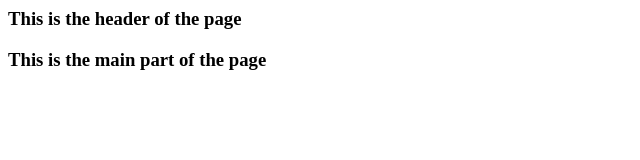
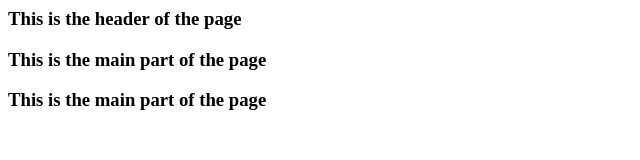
Before and after one commit to mustaphaolaonipekun/gitdev, a plain HTML site: page index.html in a window 1280 px wide. Shown: the whole page, without its empty margins (0-640 px from the left). Drawn offline with Linux system fonts and the light colour scheme.

Commit message:
commited in new branch

```diff
--- a/index.html
+++ b/index.html
@@ -15,5 +15,10 @@
             This is the main part of the page
         </h3>
        </main>
+       <main>
+        <h3>
+            This is the main part of the page
+        </h3>
+       </main>
 </body>
 </html>
```
